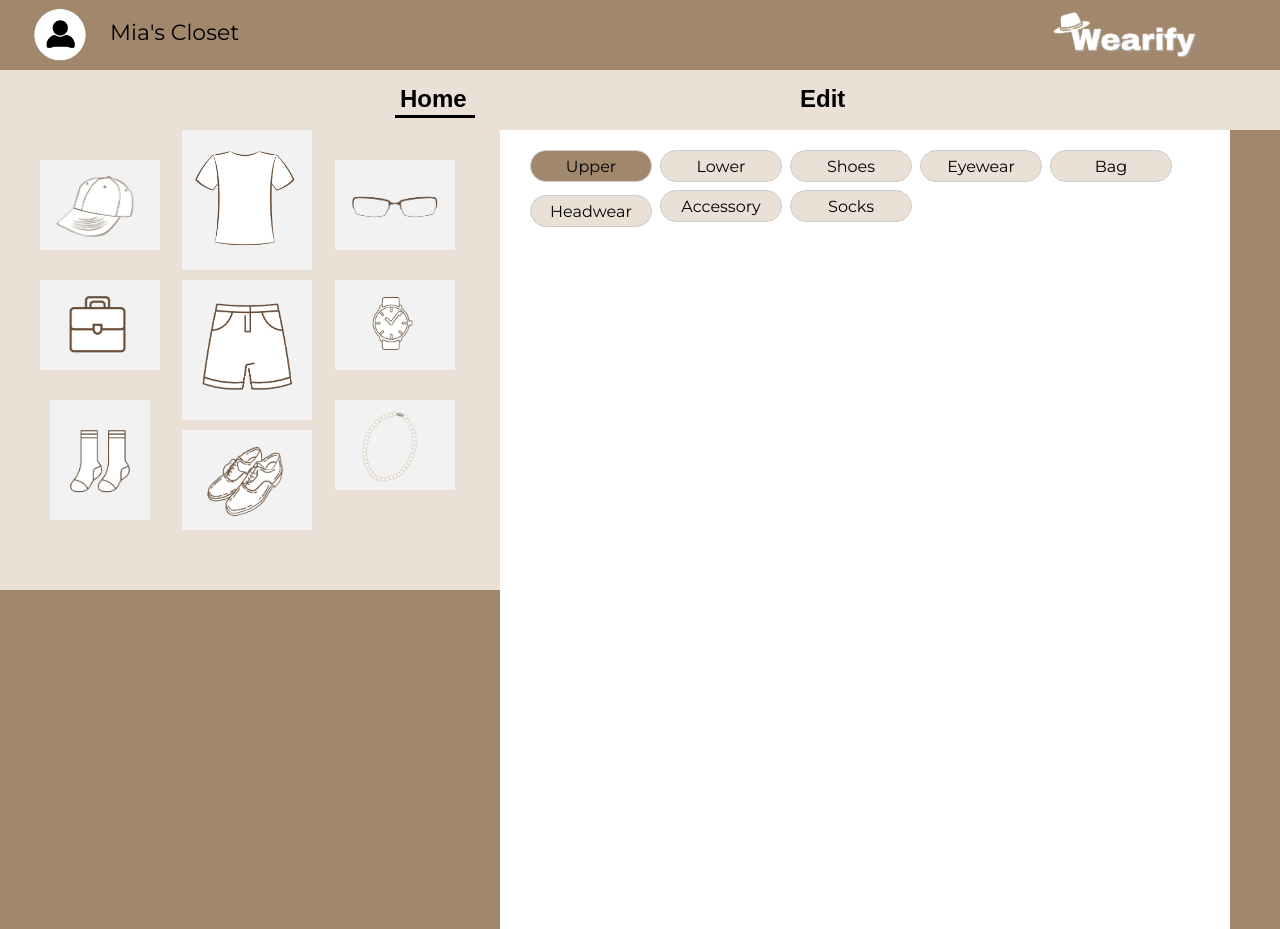
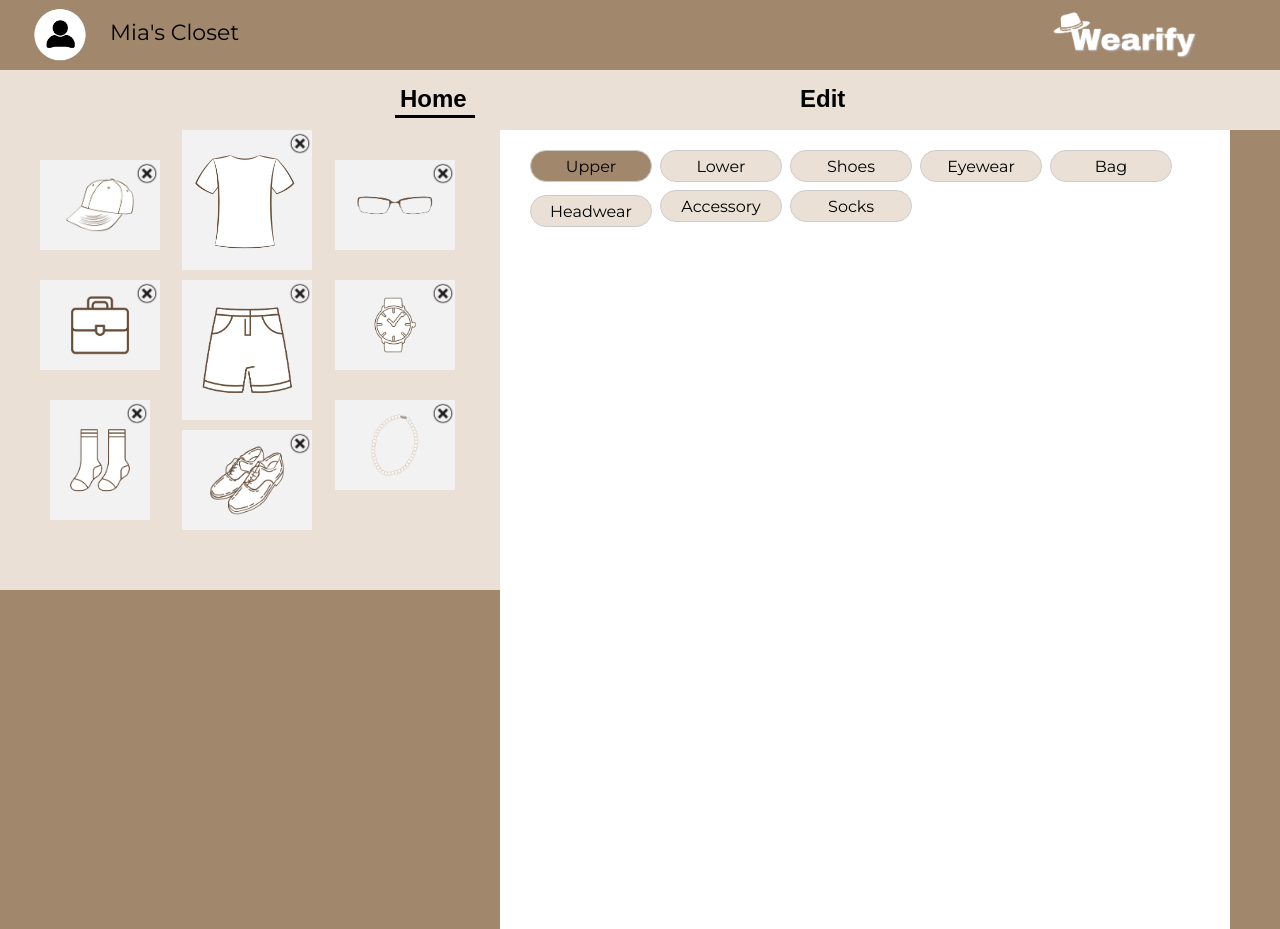
Before and after one commit to Julie-110405/Wearify-Website, a PHP site: page /home.html in a window 1280 px wide. Shown: the top 929 px of the page. Run offline with PHP 8.4, Linux system fonts and the light colour scheme; some web fonts are replaced.

Commit message:
Code for Homepage

```diff
--- a/home.css
+++ b/home.css
@@ -345,6 +345,71 @@ body {
 }
 
 
+.tooltip-trigger {
+  position: fixed;
+  display: block;
+  cursor: pointer;
+  z-index: 3000;
+}
+
+.tooltip-trigger .bg {
+  position: absolute;
+  top: 0;
+  left: 0;
+  width: 100%;
+  height: 100%;
+  background: #f2f2f2;
+  z-index: 5;
+}
+
+.tooltip-trigger img {
+  position: absolute;
+  top: 0;
+  left: 0;
+  width: 100%;
+  height: 100%;
+  object-fit: contain;
+  z-index: 5;
+  pointer-events: none;
+}
+
+
+.tooltip-text {
+  visibility: hidden;
+  opacity: 0;
+  width: max-content;
+  max-width: 220px;
+  background-color: #a1876c;
+  color: #fff;
+  text-align: center;
+  border-radius: 6px;
+  padding: 6px 10px;
+  font-size: 0.85rem;
+  position: absolute;
+  bottom: calc(100% + 8px);
+  left: 50%;
+  transform: translateX(-50%);
+  transition: opacity 0.18s ease, visibility 0.18s;
+  pointer-events: none;
+  z-index: 5;
+}
+
+.tooltip-text::after {
+  content: "";
+  position: absolute;
+  top: 100%;
+  left: 50%;
+  transform: translateX(-50%);
+  border-width: 6px;
+  border-style: solid;
+  border-color: #a1876c transparent transparent transparent;
+}
+
+.tooltip-trigger:hover .tooltip-text {
+  visibility: visible;
+  opacity: 1;
+}
+
 #bg-upper {
     position: fixed;
     left: 182px;
@@ -356,8 +421,9 @@ body {
     z-index: 1;
 }
 
+
 .upper {
-    position: absolute;
+    position: fixed;
     left: 182px;
     top: 130px;
     width: 130px;
@@ -365,6 +431,7 @@ body {
     cursor: pointer;
     z-index: 2;
 }
+
 
 #bg-lower {
     position: fixed;
@@ -378,7 +445,7 @@ body {
 }
 
 .lower {
-    position: absolute;
+    position: fixed;
     left: 182px;
     top: 280px;
     width: 130px;
@@ -386,7 +453,6 @@ body {
     cursor: pointer;
     z-index: 2;
 }
-
 
 #bg-shoes {
     position: fixed;
@@ -469,7 +535,7 @@ body {
     width: 100px;
     height: auto;
     cursor: pointer;
-    z-index: 2;
+    z-index: 1;
 }
 
 #bg-accessory1 {
@@ -534,3 +600,93 @@ body {
     cursor: pointer;
     z-index: 2;
 }
+
+.remove_upper {
+    position: fixed;
+    left: 285px;
+    top: 128px;
+    width: 30px;
+    height: auto;
+    cursor: pointer;
+    z-index: 99999;
+}
+
+.remove_lower {
+    position: fixed;
+    left: 285px;
+    top: 278px;
+    width: 30px;
+    height: auto;
+    cursor: pointer;
+    z-index: 99999;
+}
+
+.remove_shoes {
+    position: fixed;
+    left: 285px;
+    top: 428px;
+    width: 30px;
+    height: auto;
+    cursor: pointer;
+    z-index: 99999;
+}
+
+.remove_eyewear {
+    position: fixed;
+    left: 428px;
+    top: 158px;
+    width: 30px;
+    height: auto;
+    cursor: pointer;
+    z-index: 99999;
+}
+
+.remove_bag {
+    position: fixed;
+    left: 132px;
+    top: 278px;
+    width: 30px;
+    height: auto;
+    cursor: pointer;
+    z-index: 999999;
+}
+
+.remove_headwear {
+    position: fixed;
+    left: 132px;
+    top: 158px;
+    width: 30px;
+    height: auto;
+    cursor: pointer;
+    z-index: 99999;
+}
+
+.remove_accessory1 {
+    position: fixed;
+    left: 428px;
+    top: 278px;
+    width: 30px;
+    height: auto;
+    cursor: pointer;
+    z-index: 999999;
+}
+
+.remove_accessory2 {
+    position: fixed;
+    left: 428px;
+    top: 398px;
+    width: 30px;
+    height: auto;
+    cursor: pointer;
+    z-index: 99999;
+}
+
+.remove_socks {
+    position: fixed;
+    left: 122px;
+    top: 398px;
+    width: 30px;
+    height: auto;
+    cursor: pointer;
+    z-index: 999999;
+}
--- a/home.html
+++ b/home.html
@@ -27,41 +27,70 @@
     <div class="rounded-accessory" onclick="toggleColor(this)">Accessory</div>
     <div class="rounded-socks" onclick="toggleColor(this)">Socks</div>
     <div id="recwhite"></div>
+    <img src="remove_icon.png" alt="Wearify" class="remove_upper">
+    <img src="remove_icon.png" alt="Wearify" class="remove_lower">
+    <img src="remove_icon.png" alt="Wearify" class="remove_shoes">
+    <img src="remove_icon.png" alt="Wearify" class="remove_eyewear">
+    <img src="remove_icon.png" alt="Wearify" class="remove_bag">
+    <img src="remove_icon.png" alt="Wearify" class="remove_headwear">
+    <img src="remove_icon.png" alt="Wearify" class="remove_accessory1">
+    <img src="remove_icon.png" alt="Wearify" class="remove_accessory2">
+    <img src="remove_icon.png" alt="Wearify" class="remove_socks">
 
+    <div class="tooltip-trigger" style="left:182px; top:130px; width:130px; height:140px;">
     <div id="bg-upper"></div>
     <img src="upper.png" alt="Upper" class="upper">
+    <span class="tooltip-text">Upper</span>
+    </div>
 
+    <div class="tooltip-trigger" style="left:182px; top:280px; width:130px; height:140px;">
     <div id="bg-lower"></div>
     <img src="lower.png" alt="Lower" class="lower">
+    <span class="tooltip-text">Lower</span>
+    </div>
+
+    <div class="tooltip-trigger" style="left:182px; top:430px; width:130px; height:100px;">
+    <div id="bg-shoes"></div>
+    <img src="shoes.png" alt="Shoes" class="shoes">
+    <span class="tooltip-text">Shoes</span>
+    </div>
+
+    <div class="tooltip-trigger" style="left:335px; top:160px; width:120px; height:90px;">
+    <div id="bg-eyewear"></div>
+    <img src="eyewear.png" alt="Eyewear" class="eyewear">
+    <span class="tooltip-text">Eyewear</span>
+    </div>
+
+    <div class="tooltip-trigger" style="left:40px; top:280px; width:120px; height:90px; z-index: 99999;">
+    <div id="bg-bag"></div>
+    <img src="bag.png" alt="Bag" class="bag">
+    <span class="tooltip-text">Bag</span>
+    </div>
+
+    <div class="tooltip-trigger" style="left:40px; top:160px; width:120px; height:90px;">
+    <div id="bg-headwear"></div>
+    <img src="headwear.png" alt="Headwear" class="headwear">
+    <span class="tooltip-text">Headwear</span>
+    </div>
+
+    <div class="tooltip-trigger" style="left:335px; top:280px; width:120px; height:90px;">
+    <div id="bg-accessory1"></div>
+    <img src="accessory1.png" alt="Accessory" class="accessory1">
+    <span class="tooltip-text">Accessory 1</span>
+    </div>
 
 
-    <div id="bg-shoes"></div>
-    <img src="shoes.png" alt="Shoes" class="shoes">
-
-
-    <div id="bg-eyewear"></div>
-    <img src="eyewear.png" alt="Eyewear" class="eyewear">
-
-
-    <div id="bg-bag"></div>
-    <img src="bag.png" alt="Bag" class="bag">
-
-
-    <div id="bg-headwear"></div>
-    <img src="headwear.png" alt="Headwear" class="headwear">
-
-
-    <div id="bg-accessory1"></div>
-    <img src="accessory1.png" alt="Accessory" class="accessory1">
-
-
+    <div class="tooltip-trigger" style="left:335px; top:400px; width:120px; height:90px;">
     <div id="bg-accessory2"></div>
     <img src="accessory2.png" alt="Accessory" class="accessory2">
+    <span class="tooltip-text">Accessory 2</span>
+    </div>
 
-
+    <div class="tooltip-trigger" style="left:50px; top:400px; width:100px; height:120px; z-index: 99999;">
     <div id="bg-socks"></div>
     <img src="socks.png" alt="Socks" class="socks">
-
+    <span class="tooltip-text">Socks</span>
+    </div>
 
     <div id="scrollContainer">
         <div id="square4"></div>
```
Also changed, not shown: remove_icon.png (added).
